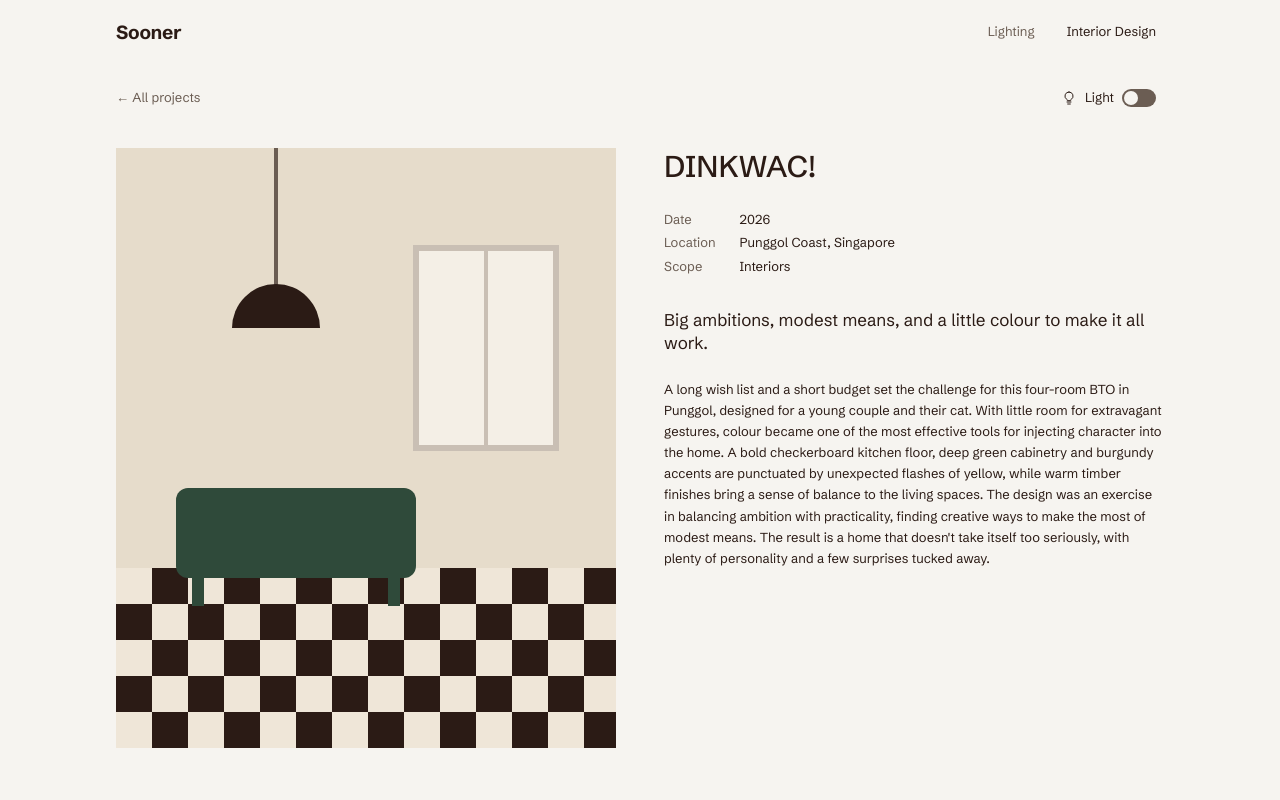
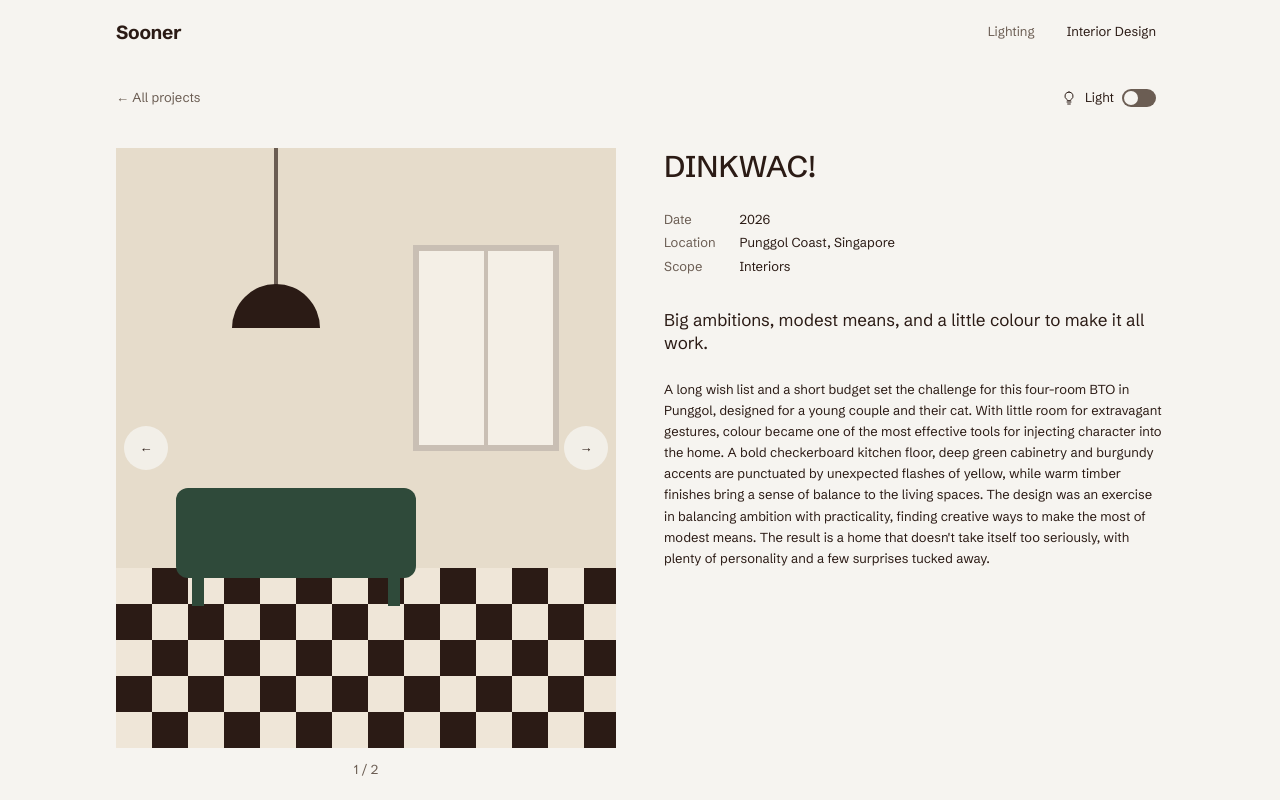
Before and after one commit to iJoyRide/sooner_studios, a Next.js app: page /interior-design/residential/dinkwac in a window 1280 px wide. Shown: the top 800 px of the page. Built offline with nearby package versions, Linux system fonts and the light colour scheme.

Commit message:
PER-28: project page photo carousel (arrows, swipe, arrow keys, counter)

```diff
--- a/app/[department]/[category]/[slug]/page.tsx
+++ b/app/[department]/[category]/[slug]/page.tsx
@@ -1,8 +1,9 @@
-import Image from "next/image";
 import Link from "next/link";
 import { notFound } from "next/navigation";
 import { getByDepartment, getBySlug } from "@/lib/products";
 import StickyBar from "@/components/StickyBar";
+import ProjectCarousel from "@/components/ProjectCarousel";
+
 
 export const instant = false;
 
@@ -53,22 +54,11 @@ export default async function ProjectPage(props: PageProps<"/[department]/[categ
                 </Link>
 
                 <div className="grid gap-8 lg:grid-cols-2 lg:gap-12">
-                    <div className="relative aspect-5/6 overflow-hidden bg-tile">
-                        <Image
-                            src={project.images.off}
-                            alt={project.name}
-                            fill
-                            sizes="(min-width: 1024px) 524px, 100vw"
-                            loading="eager"
-                        />
-                        <Image
-                            src={project.images.on}
-                            alt=""
-                            fill
-                            sizes="(min-width: 1024px) 524px, 100vw"
-                            className="lamp-on"
-                        />
-                    </div>
+                    <ProjectCarousel
+                        photos={[project.images.off, project.images.on]} // stand-in until PER-27 adds gallery
+                        name={project.name}
+                    />
+
 
                     <div>
                         <h1 className="text-[20px] font-medium leading-tight lg:text-[30px]">
--- /dev/null
+++ b/components/ProjectCarousel.tsx
@@ -0,0 +1,95 @@
+"use client";
+
+import Image from "next/image";
+import { useRef, useState } from "react";
+
+type ProjectCarouselProps = {
+    photos: string[];
+    name: string;
+};
+
+export default function ProjectCarousel({ photos, name }: ProjectCarouselProps) {
+    const [index, setIndex] = useState(0);
+    const count = photos.length;
+
+    function previous() {
+        setIndex((i) => (i - 1 + count) % count);
+    }
+
+    function next() {
+        setIndex((i) => (i + 1) % count);
+    }
+
+    // Where the finger first touched; a ref, because changing it doesn't need a re-render
+    const touchStartX = useRef<number | null>(null);
+
+    function handleKeyDown(event: React.KeyboardEvent) {
+        if (event.key === "ArrowLeft") previous();
+        if (event.key === "ArrowRight") next();
+    }
+
+    function handleTouchStart(event: React.TouchEvent) {
+        touchStartX.current = event.touches[0].clientX;
+    }
+
+    function handleTouchEnd(event: React.TouchEvent) {
+        if (touchStartX.current === null) return;
+        const distance = event.changedTouches[0].clientX - touchStartX.current;
+        touchStartX.current = null;
+
+        if (distance < -50) next(); // finger moved left
+        if (distance > 50) previous(); // finger moved right
+    }
+
+    return (
+        <div
+            role="region"
+            aria-roledescription="carousel"
+            aria-label={`${name} photos`}
+            tabIndex={0}
+            onKeyDown={handleKeyDown}
+        >
+            <div
+                className="relative aspect-5/6 touch-pan-y overflow-hidden bg-tile"
+                onTouchStart={handleTouchStart}
+                onTouchEnd={handleTouchEnd}
+            >
+                <Image
+                    key={photos[index]}
+                    src={photos[index]}
+                    alt={`${name}, photo ${index + 1} of ${count}`}
+                    fill
+                    sizes="(min-width: 1024px) 524px, 100vw"
+                    loading={index === 0 ? "eager" : undefined}
+                />
+
+                {count > 1 && (
+                    <>
+                        <button
+                            type="button"
+                            onClick={previous}
+                            aria-label="Previous photo"
+                            className="absolute top-1/2 left-2 flex size-11 -translate-y-1/2 items-center justify-center rounded-full bg-bg/80 text-ink"
+                        >
+                            ←
+                        </button>
+                        <button
+                            type="button"
+                            onClick={next}
+                            aria-label="Next photo"
+                            className="absolute top-1/2 right-2 flex size-11 -translate-y-1/2 items-center justify-center rounded-full bg-bg/80 text-ink"
+                        >
+                            →
+                        </button>
+                    </>
+                )}
+            </div>
+
+            {count > 1 && (
+                <p aria-live="polite" className="mt-3 text-center text-muted">
+                    {index + 1} / {count}
+                </p>
+            )}
+        </div>
+    );
+}
```
Also changed, not shown: 1 other file (tests, documents, lock files or other folders).
